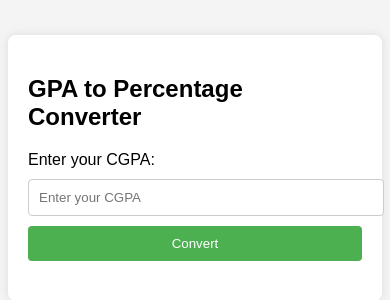
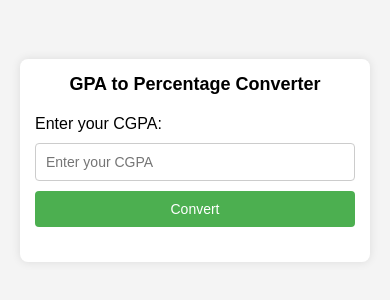
Before and after one commit to Bharath2507/gpa-to-percentage-calculator, a plain HTML site: page index.html in a window 390 px wide. Shown: the part 262-562 px from the top of the page. Drawn offline with Linux system fonts and the light colour scheme.

Commit message:
Add files via upload

```diff
--- a/index.html
+++ b/index.html
@@ -4,45 +4,8 @@
     <meta charset="UTF-8">
     <meta name="viewport" content="width=device-width, initial-scale=1.0">
     <title>GPA to Percentage Converter</title>
-    <style>
-        body {
-            font-family: Arial, sans-serif;
-            display: flex;
-            justify-content: center;
-            align-items: center;
-            height: 100vh;
-            background-color: #f4f4f4;
-        }
-        .container {
-            background-color: white;
-            padding: 20px;
-            border-radius: 8px;
-            box-shadow: 0 0 10px rgba(0, 0, 0, 0.1);
-        }
-        input[type="number"] {
-            padding: 10px;
-            width: 100%;
-            margin: 10px 0;
-            border: 1px solid #ccc;
-            border-radius: 4px;
-        }
-        button {
-            padding: 10px;
-            width: 100%;
-            background-color: #4CAF50;
-            color: white;
-            border: none;
-            border-radius: 4px;
-            cursor: pointer;
-        }
-        button:hover {
-            background-color: #45a049;
-        }
-        .result {
-            margin-top: 20px;
-            font-weight: bold;
-        }
-    </style>
+    <link rel="stylesheet" href="style.css">
+
 </head>
 <body>
     <div class="container">
--- /dev/null
+++ b/style.css
@@ -0,0 +1,87 @@
+* {
+    margin: 0;
+    padding: 0;
+    box-sizing: border-box;
+}
+
+body {
+    font-family: Arial, sans-serif;
+    background-color: #f4f4f4;
+    display: flex;
+    justify-content: center;
+    align-items: center;
+    height: 100vh;
+    margin: 0;
+}
+
+.container {
+    background-color: white;
+    padding: 20px;
+    border-radius: 8px;
+    box-shadow: 0 0 10px rgba(0, 0, 0, 0.1);
+    max-width: 400px;
+    width: 100%;
+    margin: 20px;
+}
+
+h2 {
+    text-align: center;
+    margin-bottom: 20px;
+}
+
+input[type="number"] {
+    padding: 10px;
+    width: 100%;
+    margin: 10px 0;
+    border: 1px solid #ccc;
+    border-radius: 4px;
+    font-size: 16px;
+}
+
+button {
+    padding: 10px;
+    width: 100%;
+    background-color: #4CAF50;
+    color: white;
+    border: none;
+    border-radius: 4px;
+    cursor: pointer;
+    font-size: 16px;
+}
+
+button:hover {
+    background-color: #45a049;
+}
+
+.result {
+    margin-top: 20px;
+    font-weight: bold;
+    text-align: center;
+    font-size: 18px;
+    color: #333;
+}
+
+/* Responsive Design */
+@media (max-width: 768px) {
+    .container {
+        max-width: 90%;
+    }
+}
+
+@media (max-width: 480px) {
+    .container {
+        padding: 15px;
+    }
+
+    h2 {
+        font-size: 18px;
+    }
+
+    input[type="number"], button {
+        font-size: 14px;
+    }
+
+    .result {
+        font-size: 16px;
+    }
+}
```
